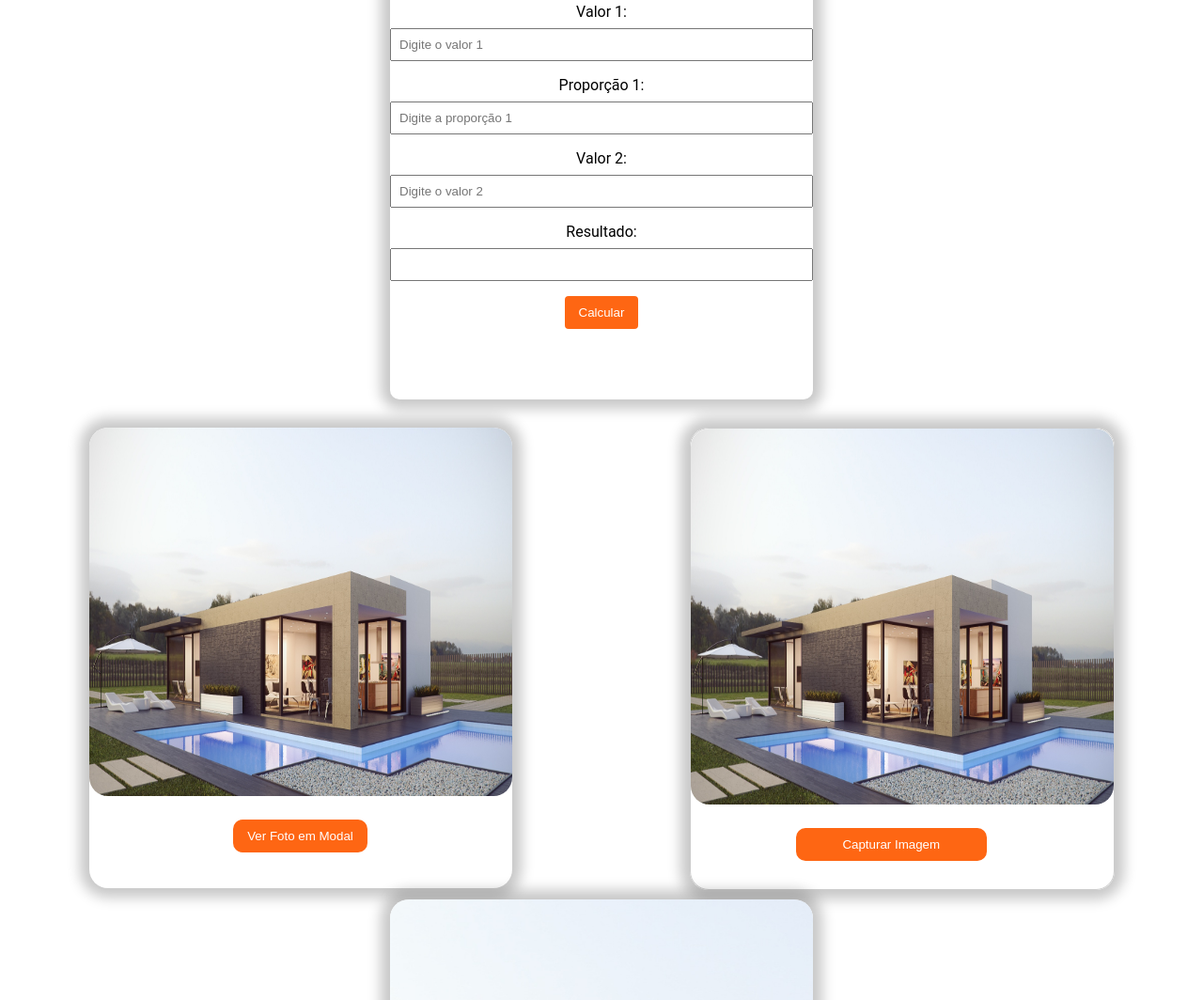
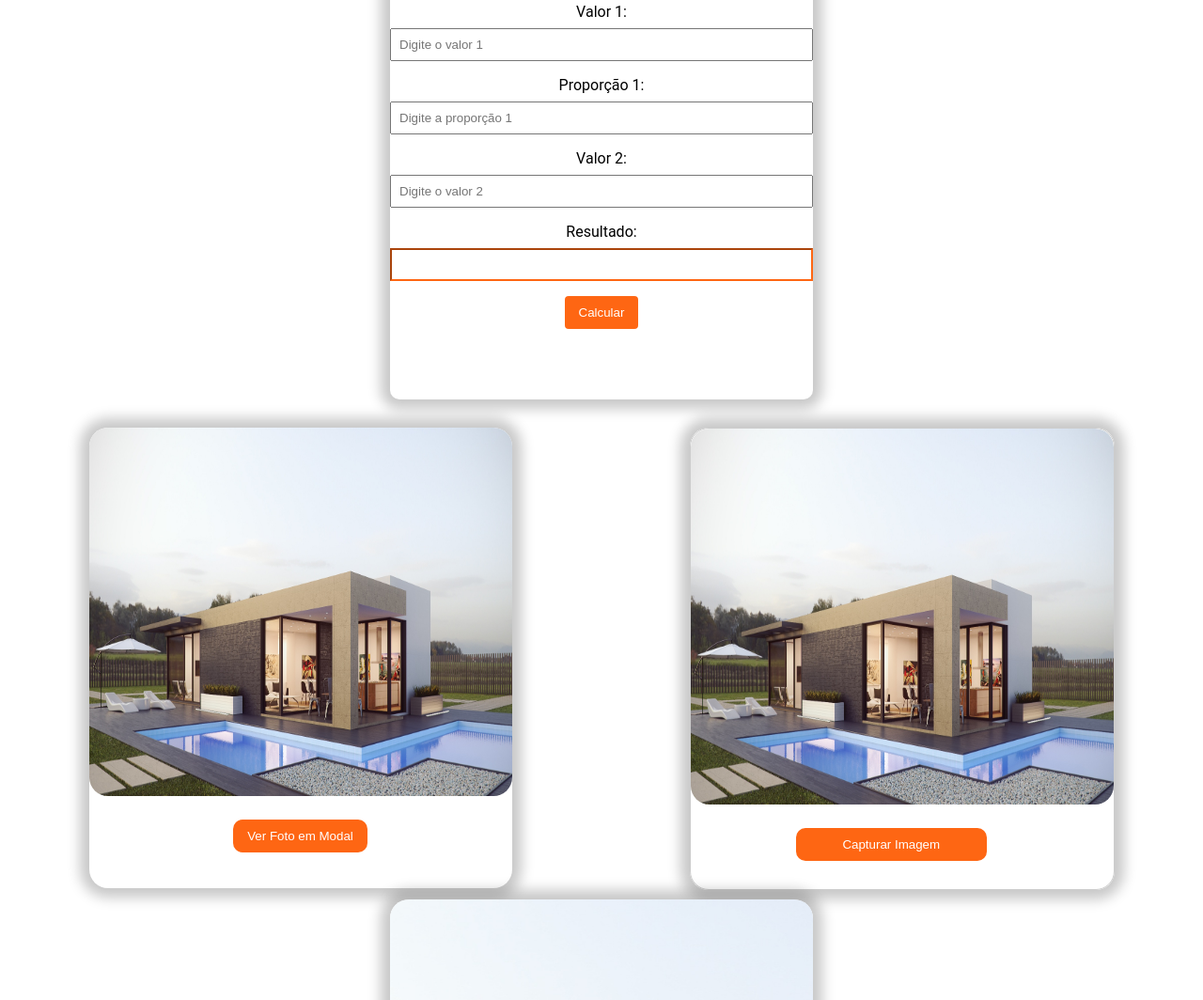
Before and after one commit to camposcaique/teste-pratico-estagio, a plain HTML site: page index.html in a window 1280 px wide. Shown: the part 705-1769 px from the top of the page at 94% size. Drawn offline with nearby package versions, Linux system fonts and the light colour scheme.

Commit message:
ajustes finais

```diff
--- a/script.js
+++ b/script.js
@@ -5,11 +5,13 @@ document.getElementById('menu-icon').addEventListener('click', function() {
 
 /* Máscaras */
 
+/* Máscara CPF */
+
 $(document).ready(function(){
   $('#cpf').inputmask('999.999.999-99'); // Substitua '99/99/9999' pela máscara desejada
 });
 
-/* Telefone */
+/* Máscara Telefone */
 
 $(document).ready(function(){
   $('#campoComMascara').inputmask('(99)99999-9999'); // Substitua '99/99/9999' pela máscara desejada
--- a/styles.css
+++ b/styles.css
@@ -264,11 +264,16 @@ label {
   margin-bottom: 8px;
 }
 
+
 input {
   width: 100%;
   padding: 8px;
   margin-bottom: 16px;
   box-sizing: border-box;
+}
+
+input#resultado {
+  border-color: #FE6613;
 }
 
 .button {
```
